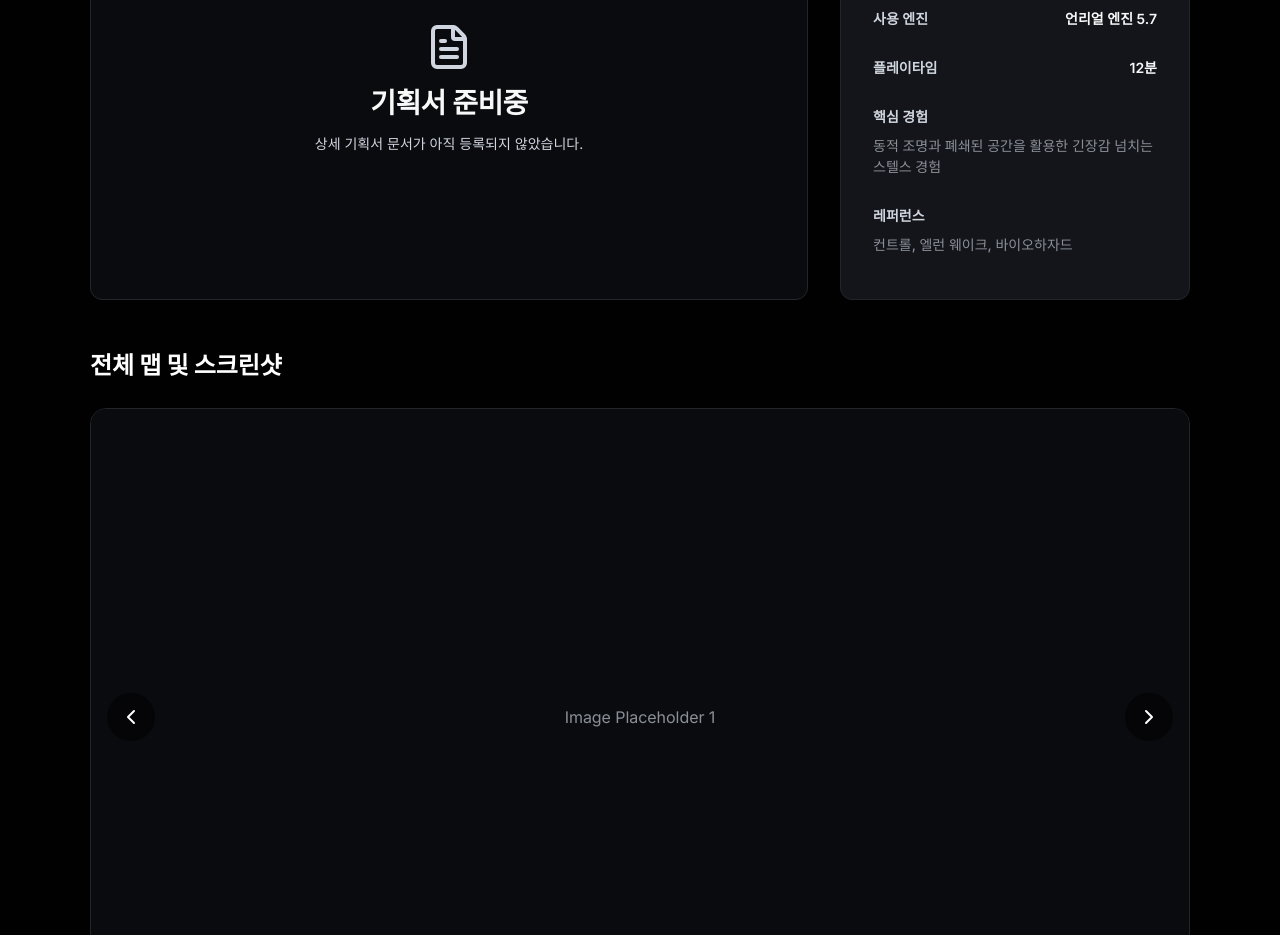
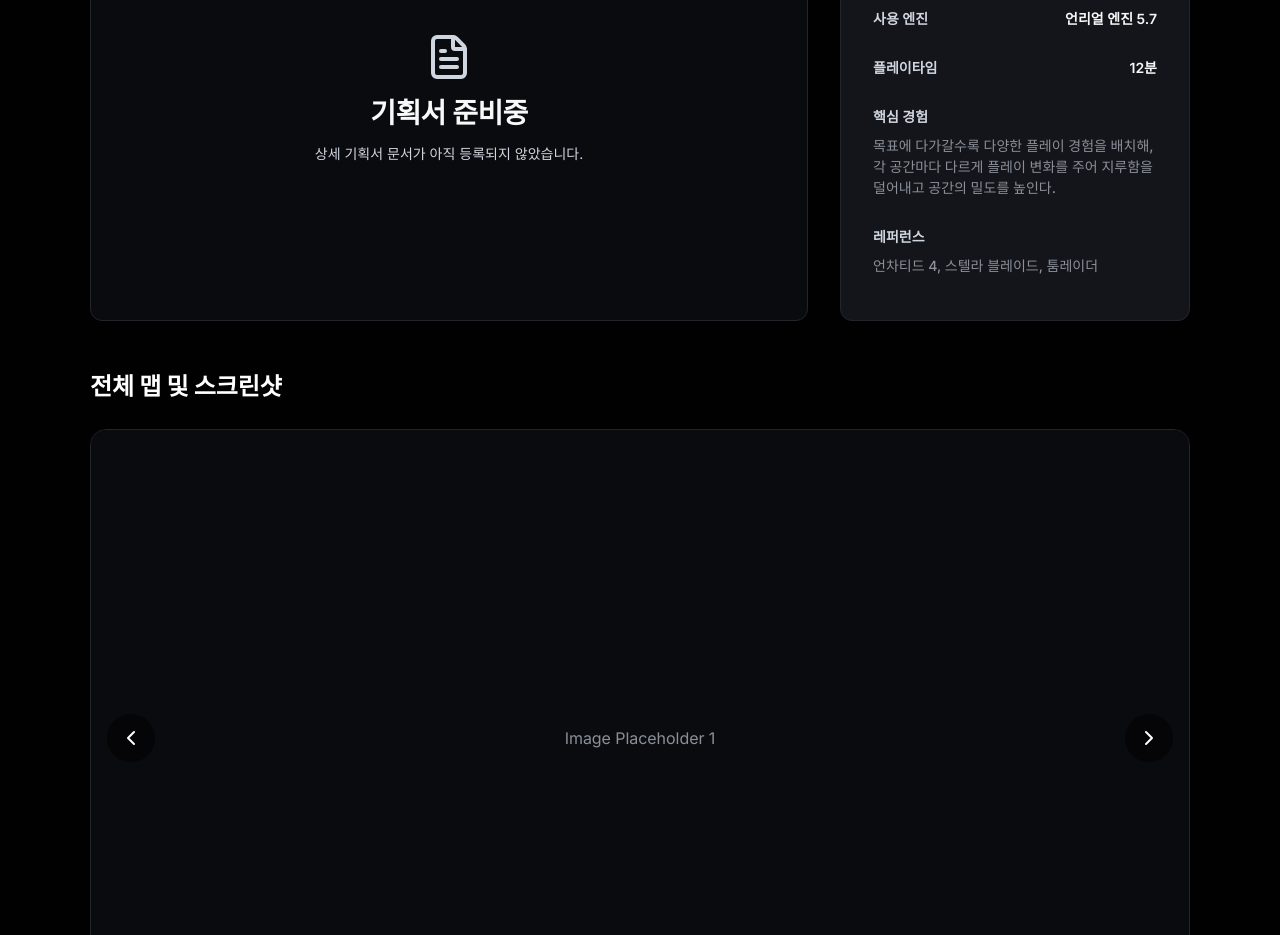
Before and after one commit to LAii980514/Portfolio, a React (Vite) app: page /project/1 in a window 1280 px wide. Shown: the part 1080-2015 px from the top of the page. Built offline with nearby package versions, Linux system fonts and the light colour scheme.

Commit message:
Update core experience and references for Museum project

```diff
--- a/src/data/projects.js
+++ b/src/data/projects.js
@@ -16,8 +16,8 @@ export const mainProjects = [
     videoId: 'b3vxNhd6nbE',
     mainImage: '/project1_main_v2.jpg',
     docLink: '#', // TODO: Add real Google Drive link
-    coreExperience: '동적 조명과 폐쇄된 공간을 활용한 긴장감 넘치는 스텔스 경험',
-    references: '컨트롤, 엘런 웨이크, 바이오하자드'
+    coreExperience: '목표에 다가갈수록 다양한 플레이 경험을 배치해, 각 공간마다 다르게 플레이 변화를 주어 지루함을 덜어내고 공간의 밀도를 높인다.',
+    references: '언차티드 4, 스텔라 블레이드, 툼레이더'
   },
   {
     id: 2,
```
